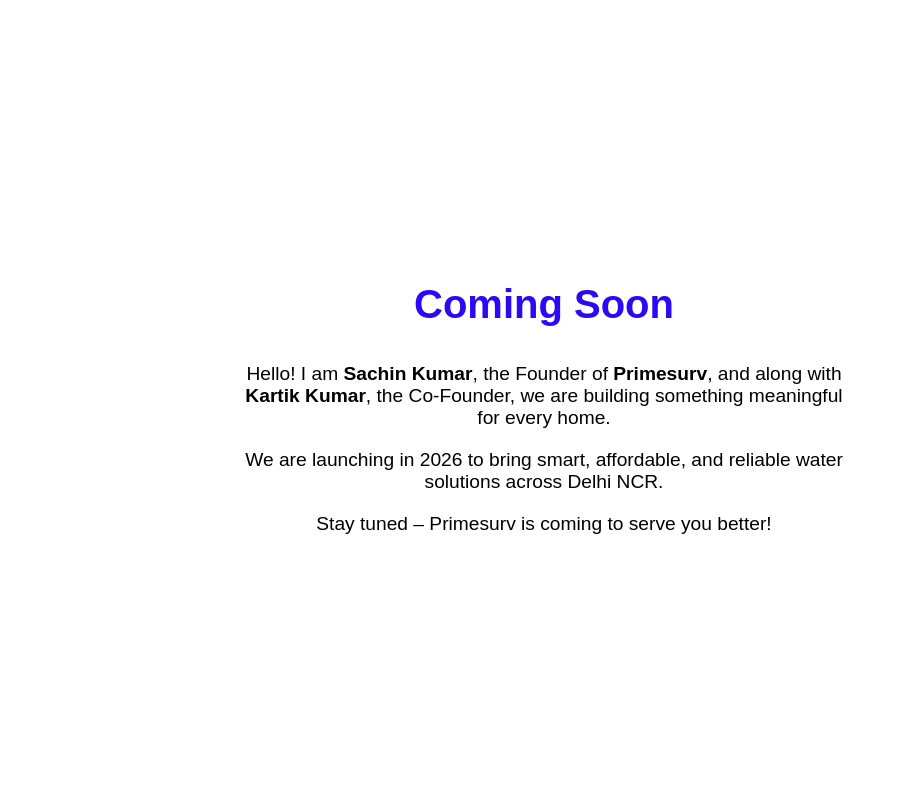
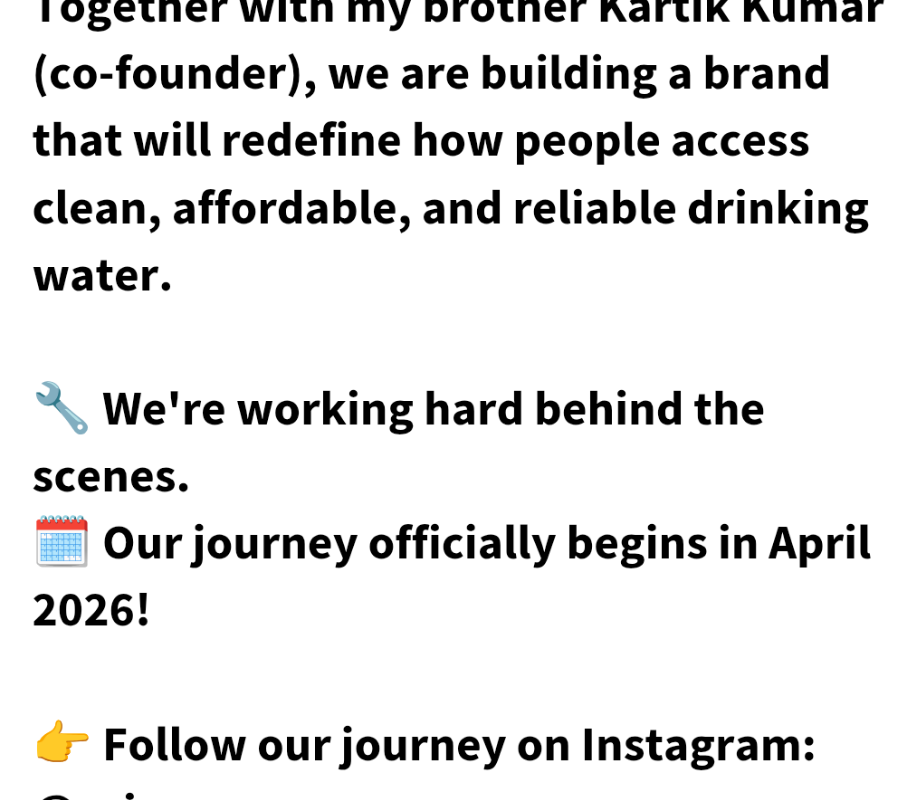
Before and after one commit to sachinking265/primesurv.in, a plain HTML site: page index.html in a window 1280 px wide. Shown: the whole page, without its empty margins (96-1012 px from the left). Drawn offline with Linux system fonts and the light colour scheme.

Commit message:
Update index.html

```diff
--- a/index.html
+++ b/index.html
@@ -3,36 +3,17 @@
 <head>
   <meta charset="UTF-8" />
   <meta name="viewport" content="width=device-width, initial-scale=1.0"/>
-  <title>Primesurv – Coming Soon</title>
+  <title>Primesurv</title>
   <style>
     body {
-      font-family: sans-serif;
-      background-color: white;
-      color: #000;
       margin: 0;
       padding: 0;
-      display: flex;
-      align-items: center;
-      justify-content: center;
-      flex-direction: column;
+      background: url('poster.jpg') no-repeat center center fixed;
+      background-size: cover;
       height: 100vh;
-      text-align: center;
-    }
-    h1 {
-      font-size: 2.5em;
-      color: #2b09f7;
-    }
-    p {
-      font-size: 1.2em;
-      max-width: 600px;
-      margin: 10px auto;
     }
   </style>
 </head>
 <body>
-  <h1>Coming Soon</h1>
-  <p>Hello! I am <strong>Sachin Kumar</strong>, the Founder of <strong>Primesurv</strong>, and along with <strong>Kartik Kumar</strong>, the Co-Founder, we are building something meaningful for every home.</p>
-  <p>We are launching in 2026 to bring smart, affordable, and reliable water solutions across Delhi NCR.</p>
-  <p>Stay tuned – Primesurv is coming to serve you better!</p>
 </body>
-</html>
+</html
```
